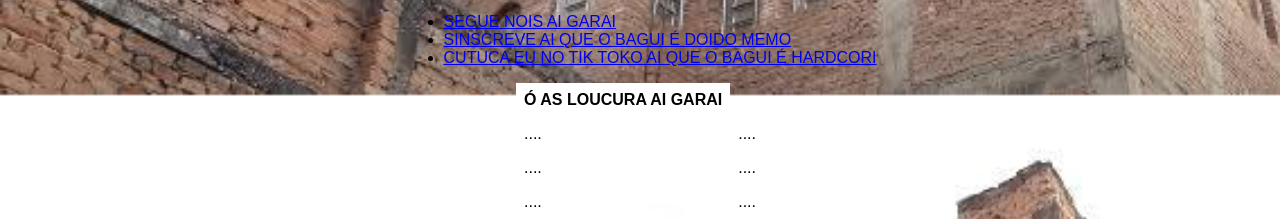
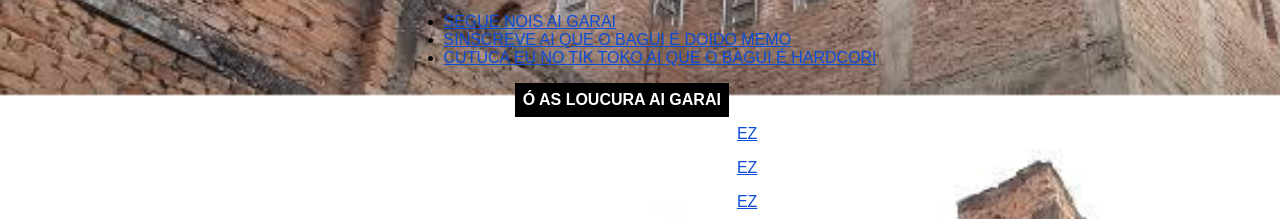
Before and after one commit to Heitor-Caetano/A-vida-de-Everson-Zoio, a plain HTML site: page index.html in a window 1280 px wide. Shown: the part 705-924 px from the top of the page. Drawn offline with Linux system fonts and the light colour scheme; a web font is replaced by a local one.

Commit message:
Add files via upload

```diff
--- a/estilos.css
+++ b/estilos.css
@@ -1,5 +1,5 @@
 body {
-    background-color: #ffffff;
+    background-color: #000000;
     display: flex;
     justify-content: center;
     align-items: center;
@@ -21,19 +21,22 @@ body {
         color:rgb(0, 0, 0)
     }
 
-    table {
+table {
     border-collapse: collapse;
 }
 
 th{
 
-    background-color: #ffffff;
+    background-color: #000000;
 }
 
 th,
 td{
-    border: 1px solid #1013ce
+    border: 1px solid #000000
     text-align: left;
-    padding: 8px
-
+    padding: 8px;
+    color: #fff;
 }
+a{
+    color:#0c4cd6
+}
--- a/index.html
+++ b/index.html
@@ -27,16 +27,16 @@
         <th>Ó AS LOUCURA AI GARAI</th>
     </tr>
       <tr>
-      <td>....</td>
-      <td>....</td>
+      <td>Escondido no Mercado</td>
+      <td><a href=https://www.youtube.com/embed/r4kSpKBff24 target="blank"> EZ</a></td>
     </tr>
       <tr>
-      <td>....</td>
-      <td>....</td>
+      <td>Liguei pra um Traficante</td>
+      <td><a href=https://www.youtube.com/embed/Ztu7knv-bQM target="blank"> EZ</a></td>
     </tr>
       <tr>
-      <td>....</td>
-      <td>....</td>
+      <td>Picada de formiga</td>
+      <td><a href=https://www.youtube.com/embed/02iERDIDxQY target="blank"> EZ</a></td>
     </tr>
 
         </table>
```
